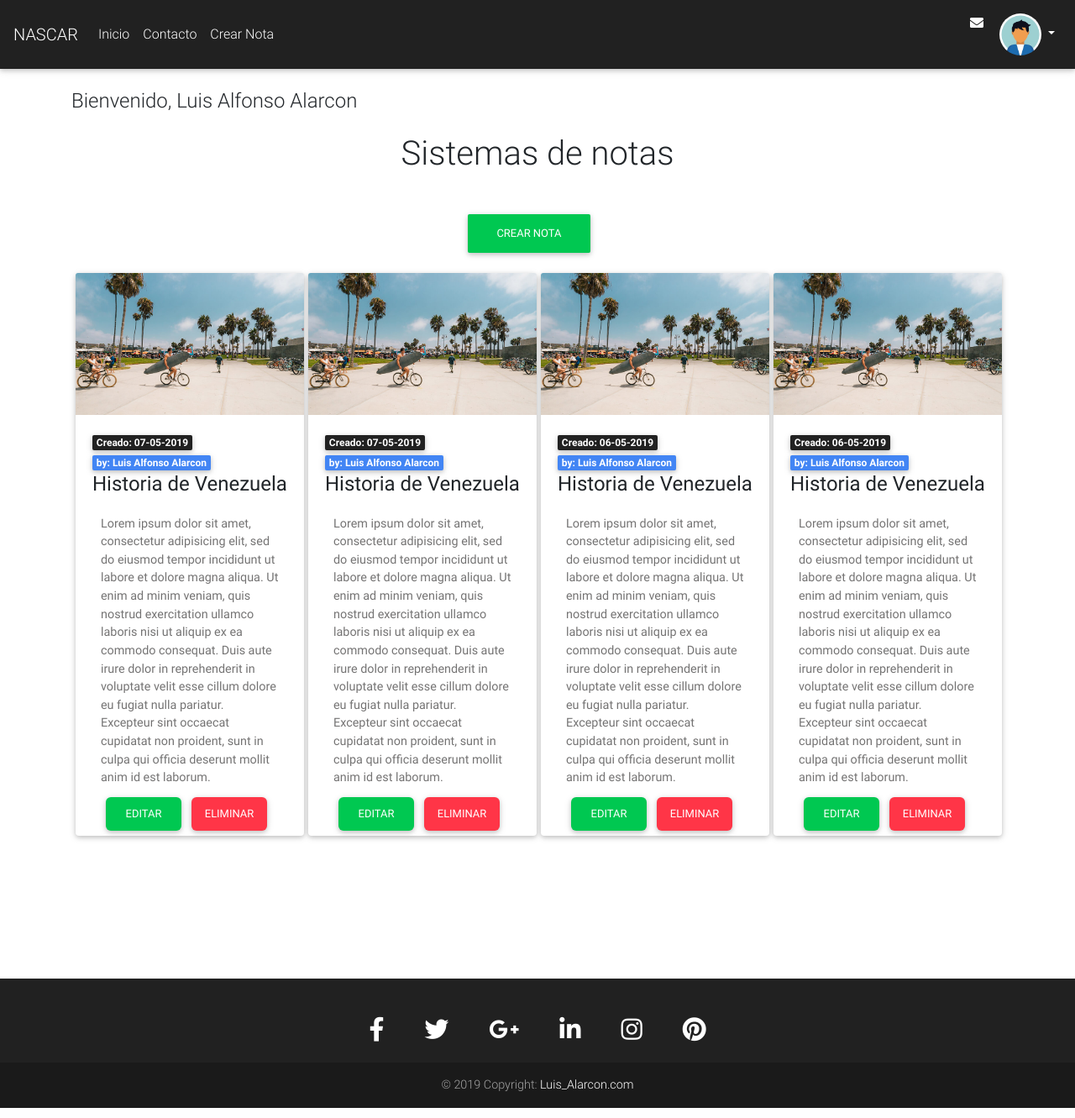
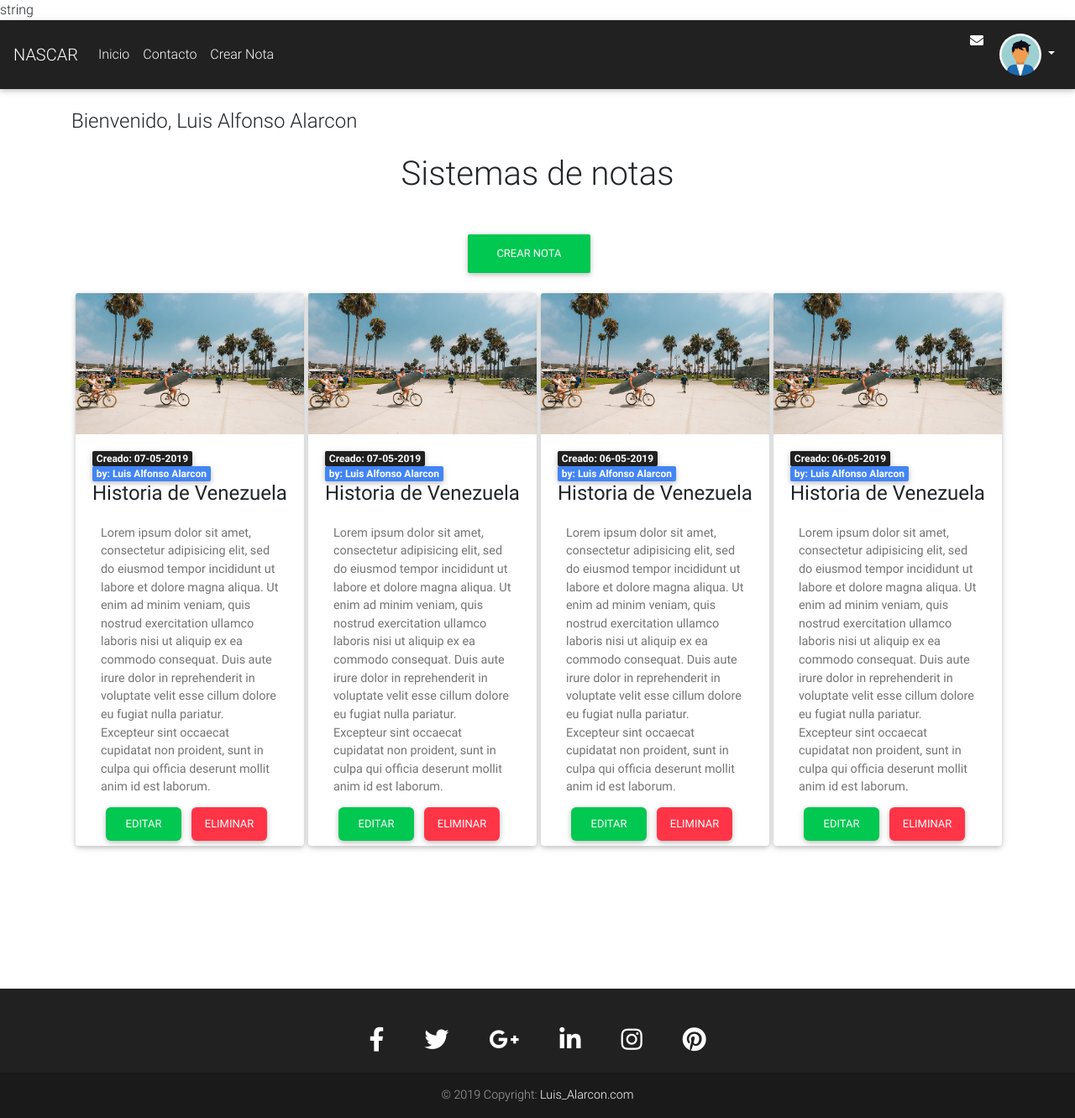
Before and after one commit to alfonso2254/NASCAR, a PHP site: page /dashboard.php in a window 1280 px wide. Shown: the whole page at 84% size. Run offline with PHP 8.4, Linux system fonts and the light colour scheme; a user stored in the database is signed in; data comes from the database, SQL or seed files in the repository; some libraries are stand-ins or nearby versions.

Commit message:
Update head.php

```diff
--- a/head.php
+++ b/head.php
@@ -11,6 +11,7 @@ $usuario_id = $_SESSION['id'];
   die();
 }
 
+echo "string";
 
   ?>
 
```
